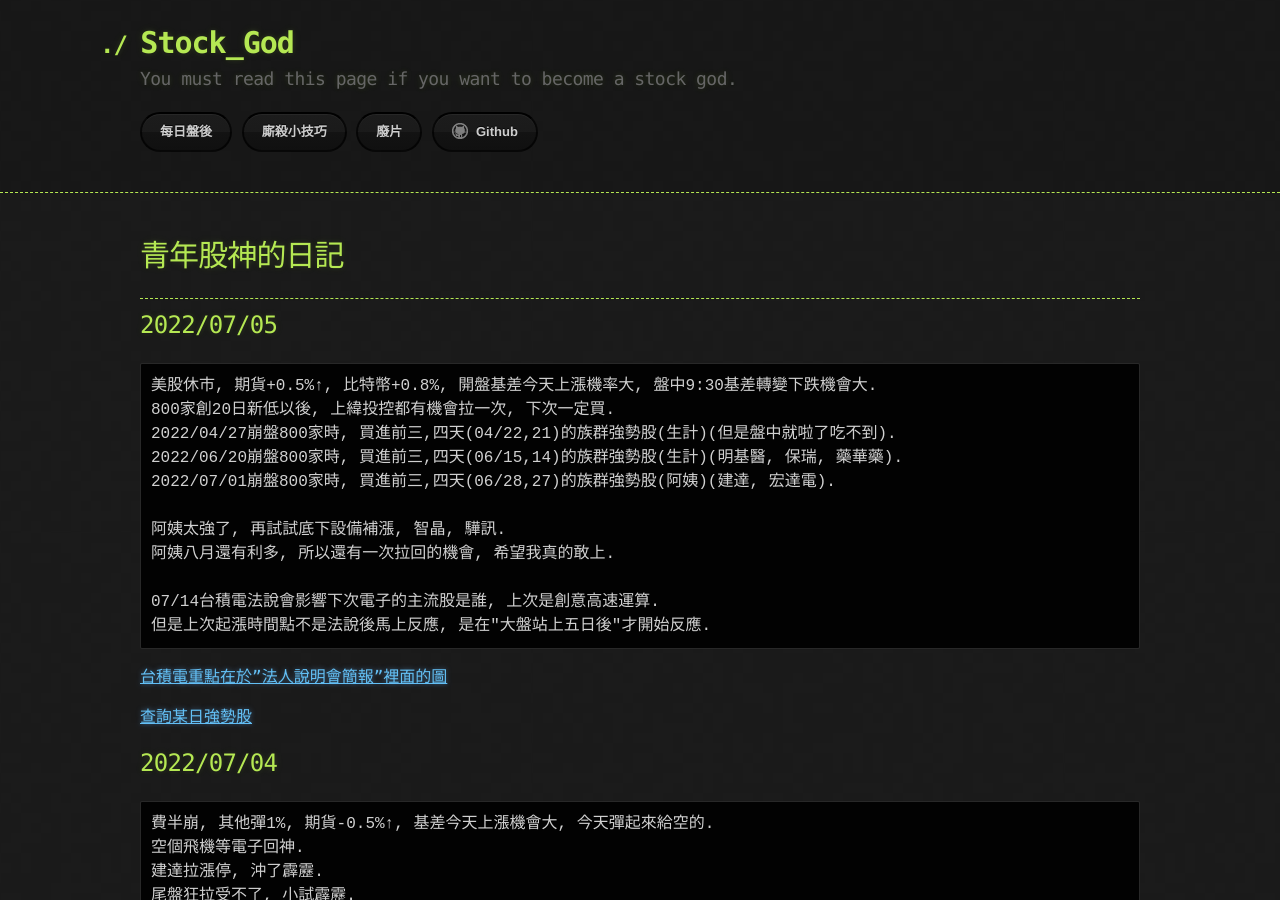
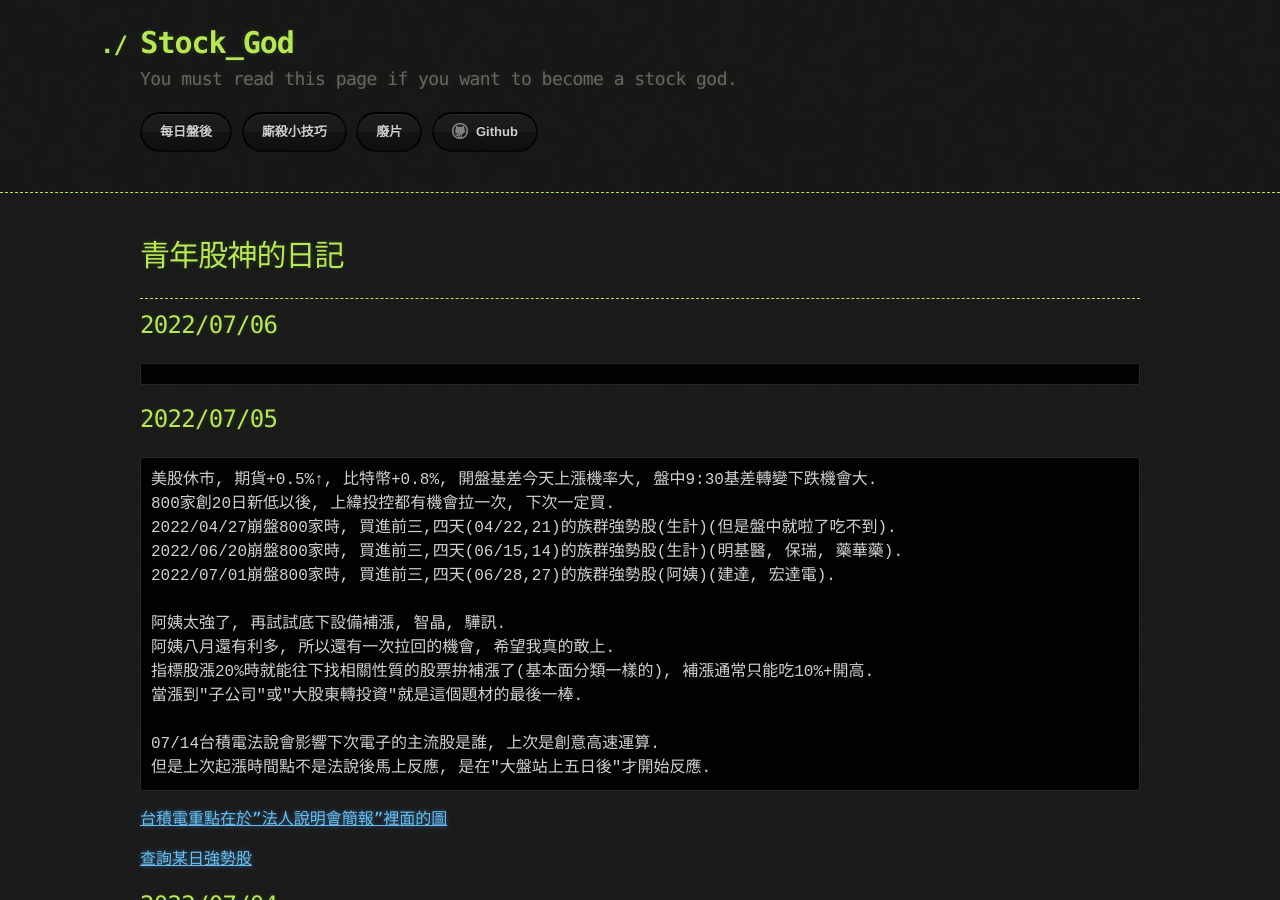
Before and after one commit to lepg5487/Stock_God, a Jekyll site: the page built from index.md, in a window 1280 px wide and 900 px high. Built offline with Jekyll 4.4.1, drawn with Linux system fonts in a browser that asks for light colours; our own code applies the rules of GitHub Pages for plain Markdown files.

Commit message:
Update index.md

````diff
--- a/index.md
+++ b/index.md
@@ -5,6 +5,10 @@ layout: testlayouts
 # 青年股神的日記
 
 ---
+
+## 2022/07/06
+```
+```
 
 ## 2022/07/05
 ```
@@ -16,6 +20,8 @@ layout: testlayouts
 
 阿姨太強了, 再試試底下設備補漲, 智晶, 驊訊.
 阿姨八月還有利多, 所以還有一次拉回的機會, 希望我真的敢上.
+指標股漲20%時就能往下找相關性質的股票拚補漲了(基本面分類一樣的), 補漲通常只能吃10%+開高.
+當漲到"子公司"或"大股東轉投資"就是這個題材的最後一棒.
 
 07/14台積電法說會影響下次電子的主流股是誰, 上次是創意高速運算.
 但是上次起漲時間點不是法說後馬上反應, 是在"大盤站上五日後"才開始反應.
````
